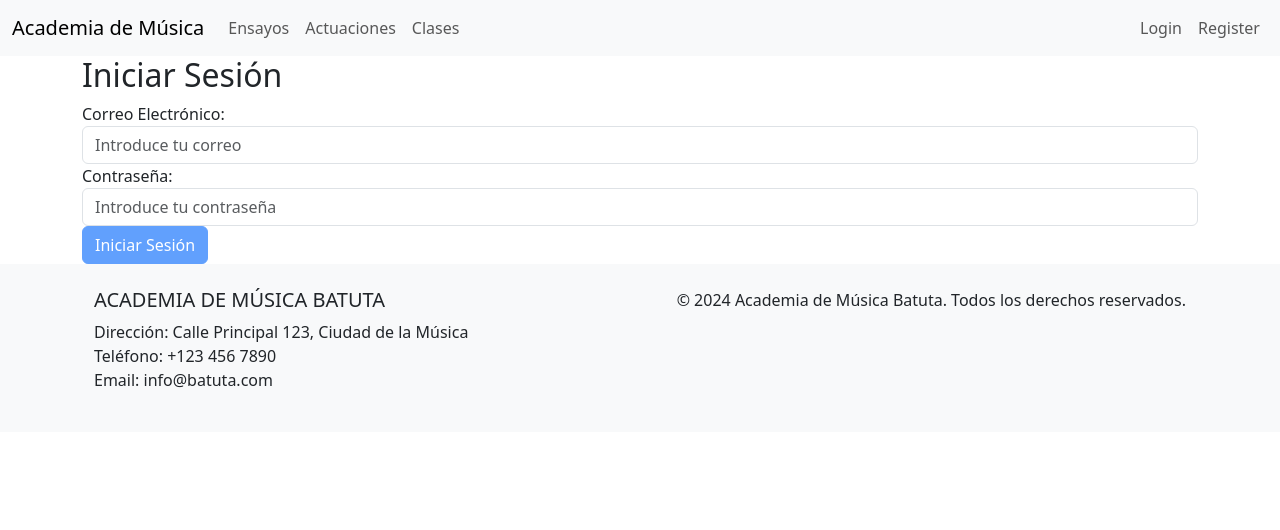
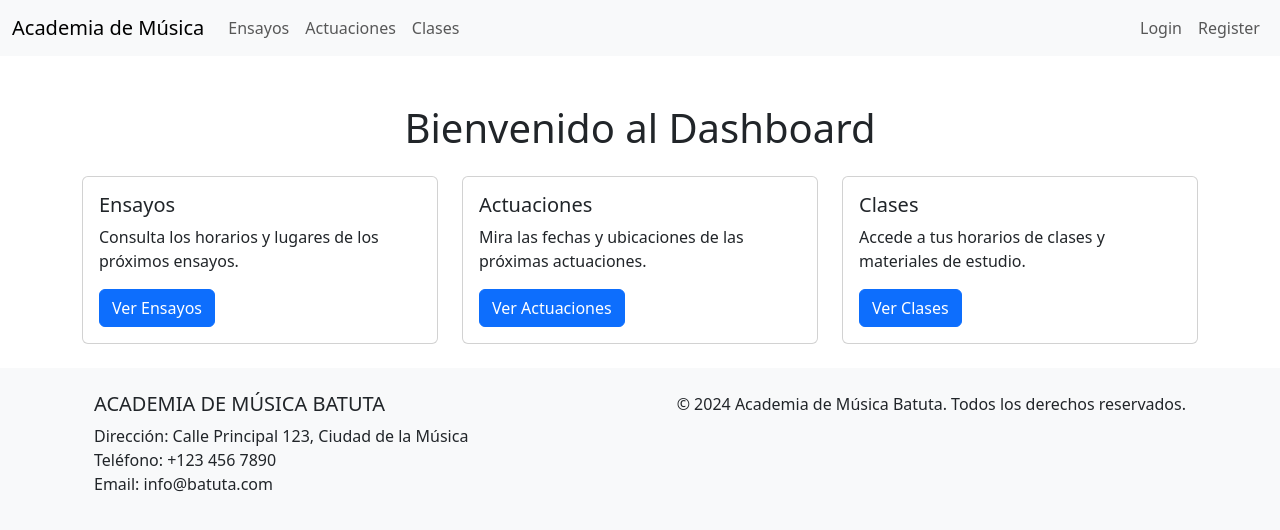
Before and after one commit to 4n483l/batuta-frontend, an Angular app: page /dashboard in a window 1280 px wide. Before the commit this address led to /. Shown: the top 530 px of the page. Built offline with nearby package versions, Linux system fonts and the light colour scheme.

Commit message:
rutas funcionando

```diff
--- a/src/app/app-routing.module.ts
+++ b/src/app/app-routing.module.ts
@@ -2,13 +2,14 @@ import { NgModule } from '@angular/core';
 import { RouterModule, Routes } from '@angular/router';
 import { LoginComponent } from './auth/login/login.component';
 import { RegisterComponent } from './auth/register/register.component';
+import { DashboardComponent } from './components/dashboard/dashboard.component';
 
 const routes: Routes = [
   { path: '', component: LoginComponent },
   { path: 'register', component: RegisterComponent }, // Ruta explícita para el registro (opcional)
   { path: 'login', component: LoginComponent }, // Ruta explícita para el login (opcional)
   // Aquí puedes agregar más rutas según sea necesario, por ejemplo:
-  // { path: 'dashboard', component: DashboardComponent }
+  { path: 'dashboard', component: DashboardComponent },
   { path: '**', redirectTo: '' }, // Redirigir a la página de login si no se encuentra la ruta
 ];
 
--- a/src/app/components/dashboard/dashboard.component.html
+++ b/src/app/components/dashboard/dashboard.component.html
@@ -1 +1,38 @@
-<p>dashboard works!</p>
+<div class="container mt-5">
+  <!-- Dashboard content -->
+  <div class="text-center mb-4">
+    <h1>Bienvenido al Dashboard</h1>
+  </div>
+
+  <div class="row">
+    <div class="col-md-4 mb-4">
+      <div class="card">
+        <div class="card-body">
+          <h5 class="card-title">Ensayos</h5>
+          <p class="card-text">Consulta los horarios y lugares de los próximos ensayos.</p>
+          <a routerLink="/ensayos" class="btn btn-primary">Ver Ensayos</a>
+        </div>
+      </div>
+    </div>
+
+    <div class="col-md-4 mb-4">
+      <div class="card">
+        <div class="card-body">
+          <h5 class="card-title">Actuaciones</h5>
+          <p class="card-text">Mira las fechas y ubicaciones de las próximas actuaciones.</p>
+          <a routerLink="/actuaciones" class="btn btn-primary">Ver Actuaciones</a>
+        </div>
+      </div>
+    </div>
+
+    <div class="col-md-4 mb-4">
+      <div class="card">
+        <div class="card-body">
+          <h5 class="card-title">Clases</h5>
+          <p class="card-text">Accede a tus horarios de clases y materiales de estudio.</p>
+          <a routerLink="/clases" class="btn btn-primary">Ver Clases</a>
+        </div>
+      </div>
+    </div>
+  </div>
+</div>
```
Also changed, not shown: src/app/auth.service.ts (added, +9 -0 lines), 1 other file (tests, documents, lock files or other folders).
